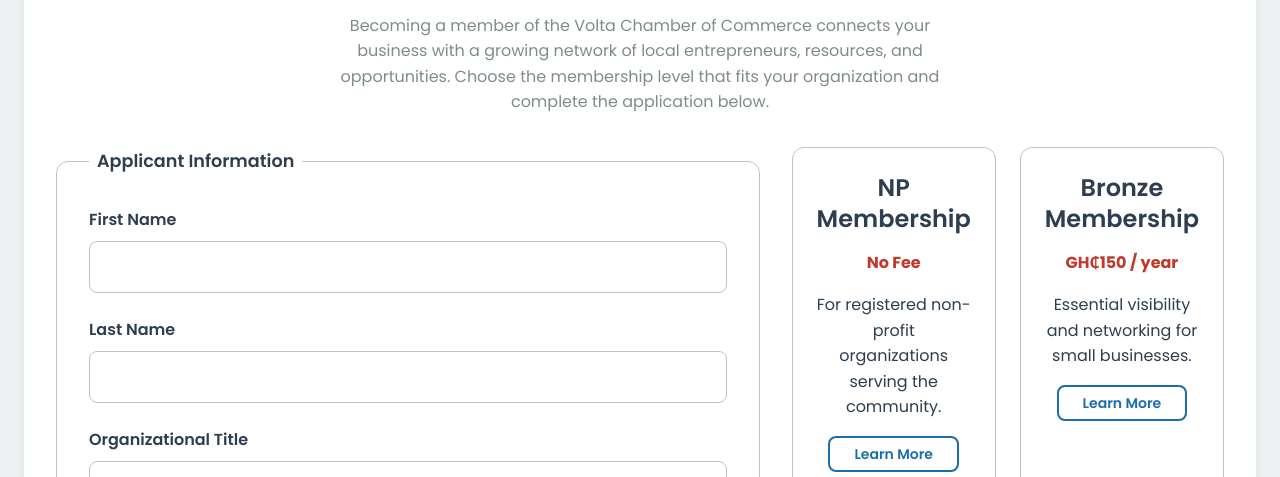
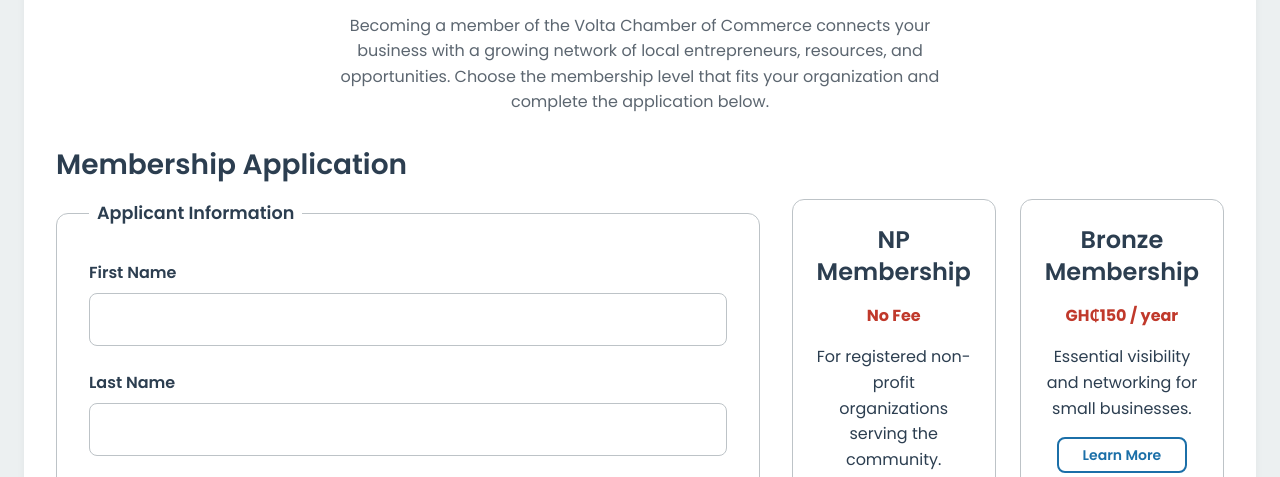
Before and after one commit to sedofiameshack-creator/wdd231, a plain HTML site: page chamber/join.html in a window 1280 px wide. Shown: the part 292-769 px from the top of the page. Drawn offline with Linux system fonts and the light colour scheme.

Commit message:
W04: Chamber Membership Join Page

```diff
--- a/chamber/join.html
+++ b/chamber/join.html
@@ -61,6 +61,8 @@
             <p class="join-intro">Becoming a member of the Volta Chamber of Commerce connects your business with a
                 growing network of local entrepreneurs, resources, and opportunities. Choose the membership level
                 that fits your organization and complete the application below.</p>
+
+            <h2>Membership Application</h2>
 
             <div class="join-layout">
                 <!-- MEMBERSHIP APPLICATION FORM -->
--- a/chamber/styles/small.css
+++ b/chamber/styles/small.css
@@ -678,7 +678,7 @@
     width: 40px;
     height: 40px;
     border-radius: 50%;
-    background-color: rgba(255, 255, 255, 0.1);
+    background-color: #3d5166;
     transition: background-color 0.3s ease, transform 0.3s ease;
 }
 
@@ -752,7 +752,7 @@
     max-width: 65ch;
     margin: 0 auto var(--spacing-lg);
     text-align: center;
-    color: var(--text-light);
+    color: #5c6670;
 }
 
 .join-layout {
```
